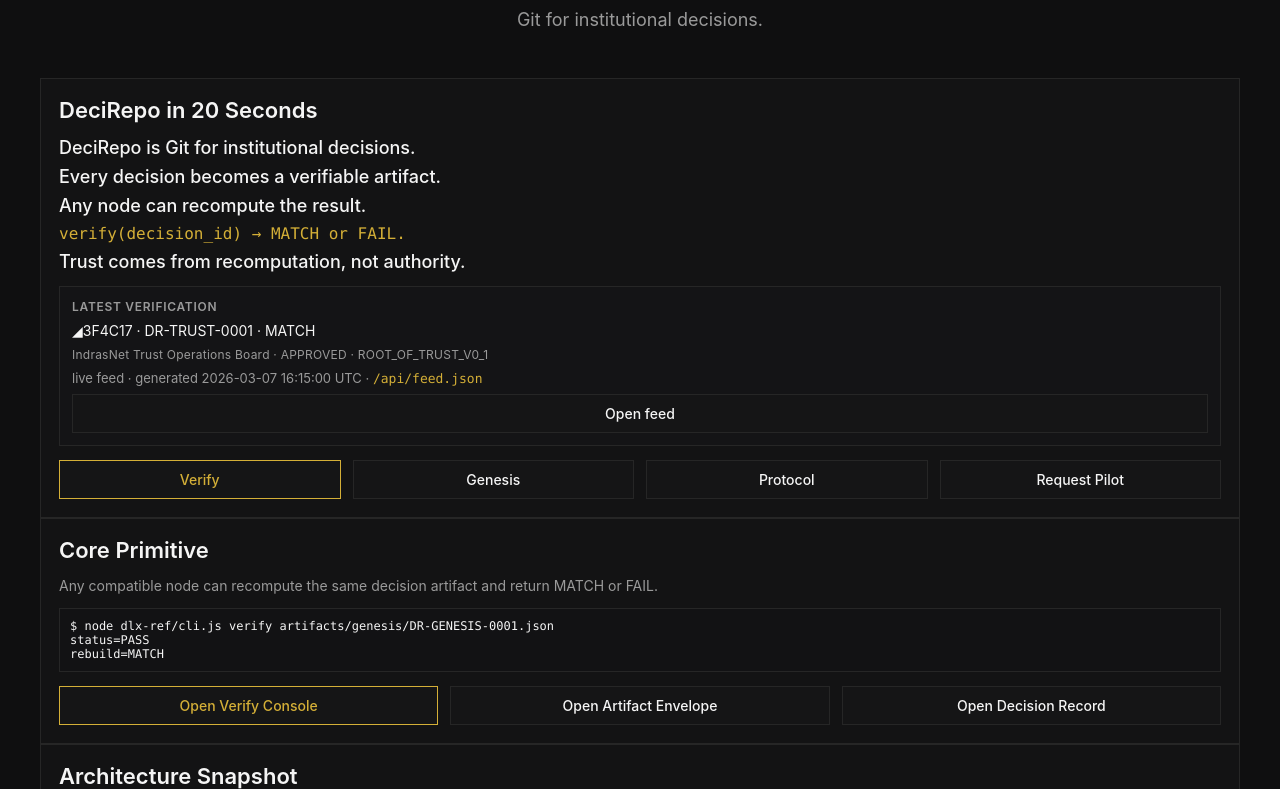
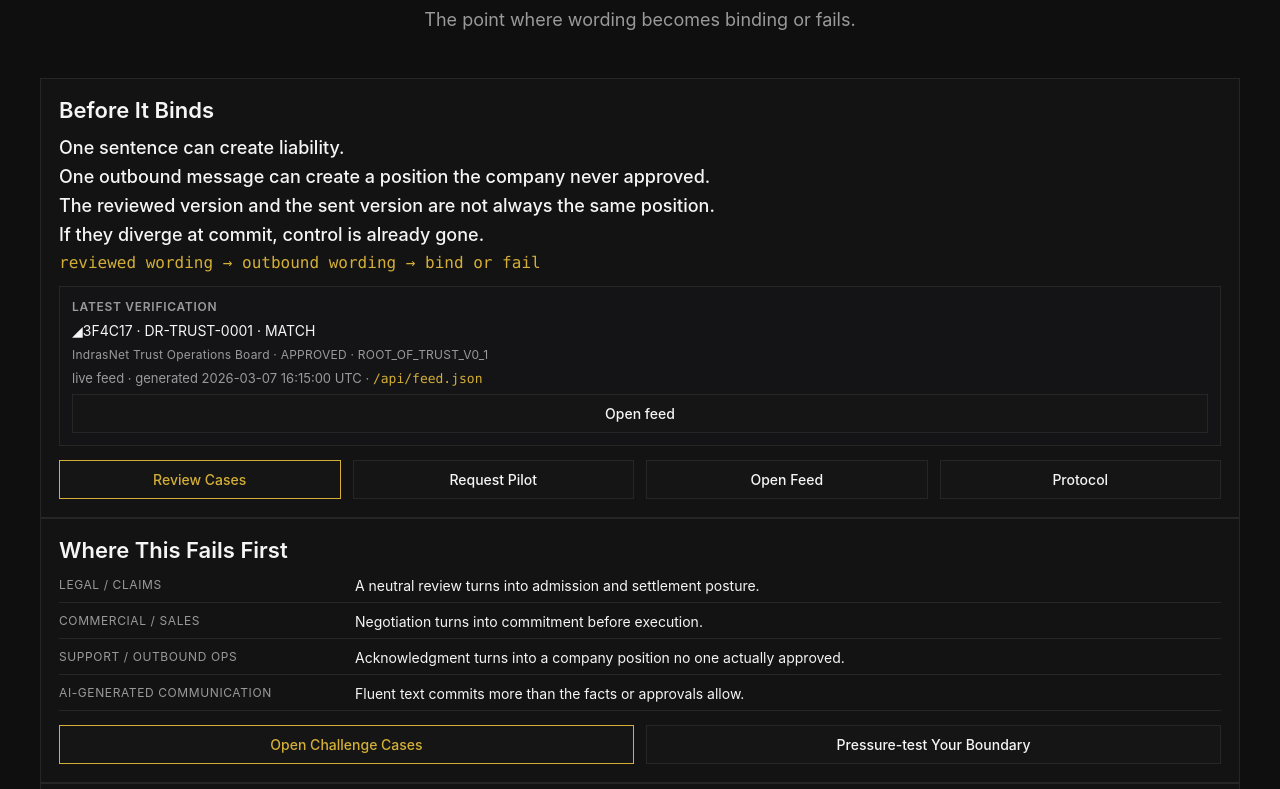
Before and after one commit to IndrasNet108/decirepo, a browser extension: page pages/index.html in a window 1280 px wide. Shown: the part 163-952 px from the top of the page. Drawn offline with Linux system fonts and the light colour scheme.

Commit message:
site: rewrite home page for pain-first messaging

```diff
--- a/pages/index.html
+++ b/pages/index.html
@@ -18,17 +18,17 @@
     <main class="page-index">
       <section class="title-block">
         <h1 class="title-main">DeciRepo</h1>
-        <p class="title-sub">Git for institutional decisions.</p>
+        <p class="title-sub title-sub-wrap">The point where wording becomes binding or fails.</p>
       </section>
 
       <section class="panel index-hero-panel after-title-gap">
-        <h2 class="section-title">DeciRepo in 20 Seconds</h2>
+        <h2 class="section-title">Before It Binds</h2>
         <div class="hero-lines">
-          <p class="hero-line">DeciRepo is Git for institutional decisions.</p>
-          <p class="hero-line">Every decision becomes a verifiable artifact.</p>
-          <p class="hero-line">Any node can recompute the result.</p>
-          <p class="hero-line mono">verify(decision_id) → MATCH or FAIL.</p>
-          <p class="hero-line">Trust comes from recomputation, not authority.</p>
+          <p class="hero-line">One sentence can create liability.</p>
+          <p class="hero-line">One outbound message can create a position the company never approved.</p>
+          <p class="hero-line">The reviewed version and the sent version are not always the same position.</p>
+          <p class="hero-line">If they diverge at commit, control is already gone.</p>
+          <p class="hero-line mono">reviewed wording → outbound wording → bind or fail</p>
         </div>
         <div class="proof-strip" aria-label="Latest verification">
           <div class="proof-strip-title">Latest verification</div>
@@ -40,15 +40,41 @@
           </div>
         </div>
         <div class="button-row tight">
-          <a class="btn btn-gold" href="./verify.html?q=DR-GENESIS-0001">Verify</a>
-          <a class="btn" href="./decision.html?id=DR-GENESIS-0001">Genesis</a>
+          <a class="btn btn-gold" href="./cases.html">Review Cases</a>
+          <a class="btn" href="./billing.html#request-pilot">Request Pilot</a>
+          <a class="btn" href="./feed.html">Open Feed</a>
           <a class="btn" href="./protocol.html">Protocol</a>
-          <a class="btn" href="./billing.html#request-pilot">Request Pilot</a>
+        </div>
+      </section>
+
+      <section class="panel">
+        <h2 class="section-title">Where This Fails First</h2>
+        <div class="kv-stack">
+          <div class="kv-line">
+            <div class="kv-key">Legal / Claims</div>
+            <div class="kv-value">A neutral review turns into admission and settlement posture.</div>
+          </div>
+          <div class="kv-line">
+            <div class="kv-key">Commercial / Sales</div>
+            <div class="kv-value">Negotiation turns into commitment before execution.</div>
+          </div>
+          <div class="kv-line">
+            <div class="kv-key">Support / Outbound Ops</div>
+            <div class="kv-value">Acknowledgment turns into a company position no one actually approved.</div>
+          </div>
+          <div class="kv-line">
+            <div class="kv-key">AI-generated Communication</div>
+            <div class="kv-value">Fluent text commits more than the facts or approvals allow.</div>
+          </div>
+        </div>
+        <div class="button-row tight">
+          <a class="btn btn-gold" href="./cases.html">Open Challenge Cases</a>
+          <a class="btn" href="./billing.html#request-pilot">Pressure-test Your Boundary</a>
         </div>
       </section>
 
       <section class="panel index-hero-panel">
-        <h2 class="section-title">Core Primitive</h2>
+        <h2 class="section-title">Why This Is Checkable</h2>
         <p class="section-subtitle section-wrap">Any compatible node can recompute the same decision artifact and return MATCH or FAIL.</p>
         <div class="code-block">$ node dlx-ref/cli.js verify artifacts/genesis/DR-GENESIS-0001.json
 status=PASS
@@ -104,11 +130,11 @@ rebuild=MATCH</div>
         <div class="review-path-steps">
           <div class="review-path-step">
             <div class="review-path-step-id">Step 1</div>
-            <div class="review-path-step-text">Open the Genesis decision record to see the canonical public artifact chain.</div>
+            <div class="review-path-step-text">Start with the challenge cases to see where reviewed wording and outbound wording become different positions.</div>
           </div>
           <div class="review-path-step">
             <div class="review-path-step-id">Step 2</div>
-            <div class="review-path-step-text">Verify the published artifact and confirm the deterministic recomputation result.</div>
+            <div class="review-path-step-text">Verify the Genesis artifact to see how the public recomputation surface works.</div>
           </div>
           <div class="review-path-step">
             <div class="review-path-step-id">Step 3</div>
@@ -124,11 +150,11 @@ rebuild=MATCH</div>
           </div>
         </div>
         <div class="button-row tight">
-          <a class="btn btn-gold" href="./decision.html?id=DR-GENESIS-0001">Start with Genesis</a>
+          <a class="btn btn-gold" href="./cases.html">Start with Cases</a>
+          <a class="btn" href="./decision.html?id=DR-GENESIS-0001">Open Genesis</a>
           <a class="btn" href="./verify.html?q=DR-GENESIS-0001">Verify Artifact</a>
           <a class="btn" href="./lineage.html?id=DR-GENESIS-0001">Inspect Lineage</a>
           <a class="btn" href="./policy-impact.html?id=DR-0001">Review Policy Impact</a>
-          <a class="btn" href="./protocol.html">Read Protocol</a>
         </div>
       </section>
 
```
